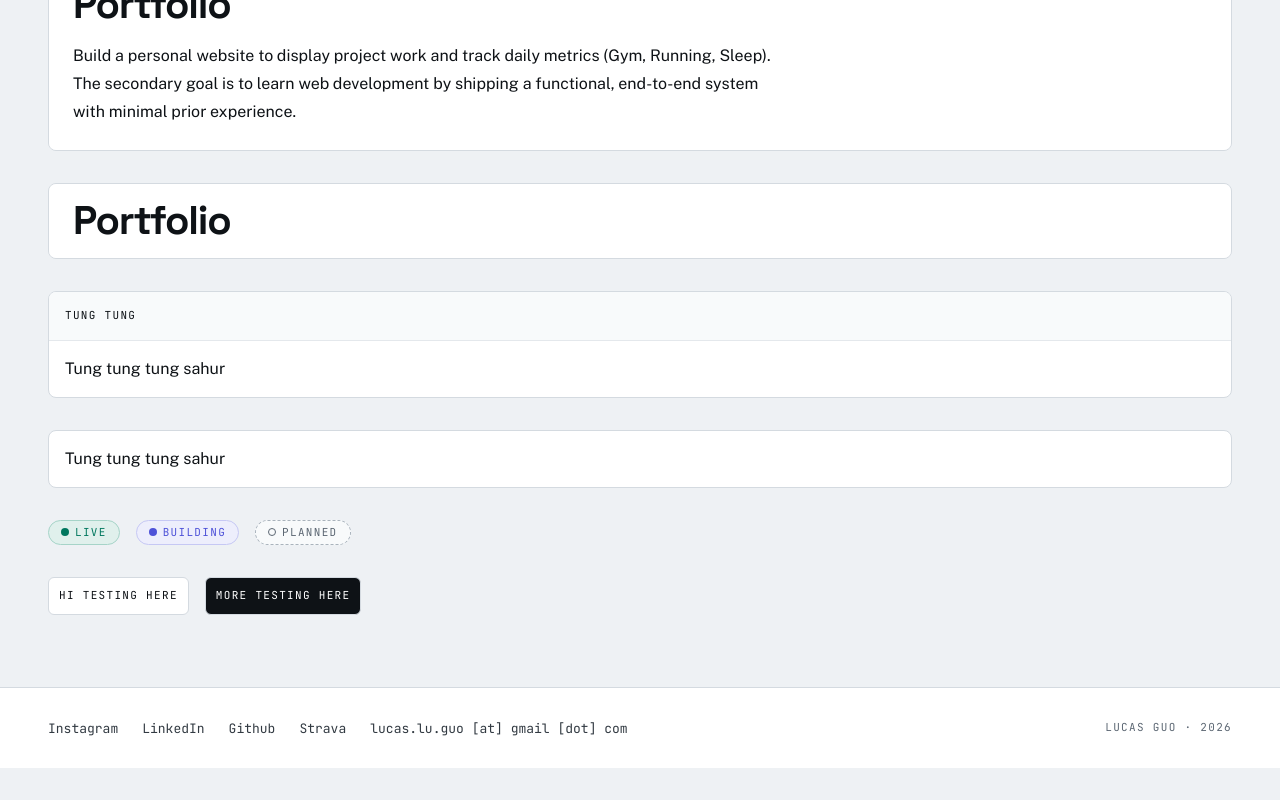
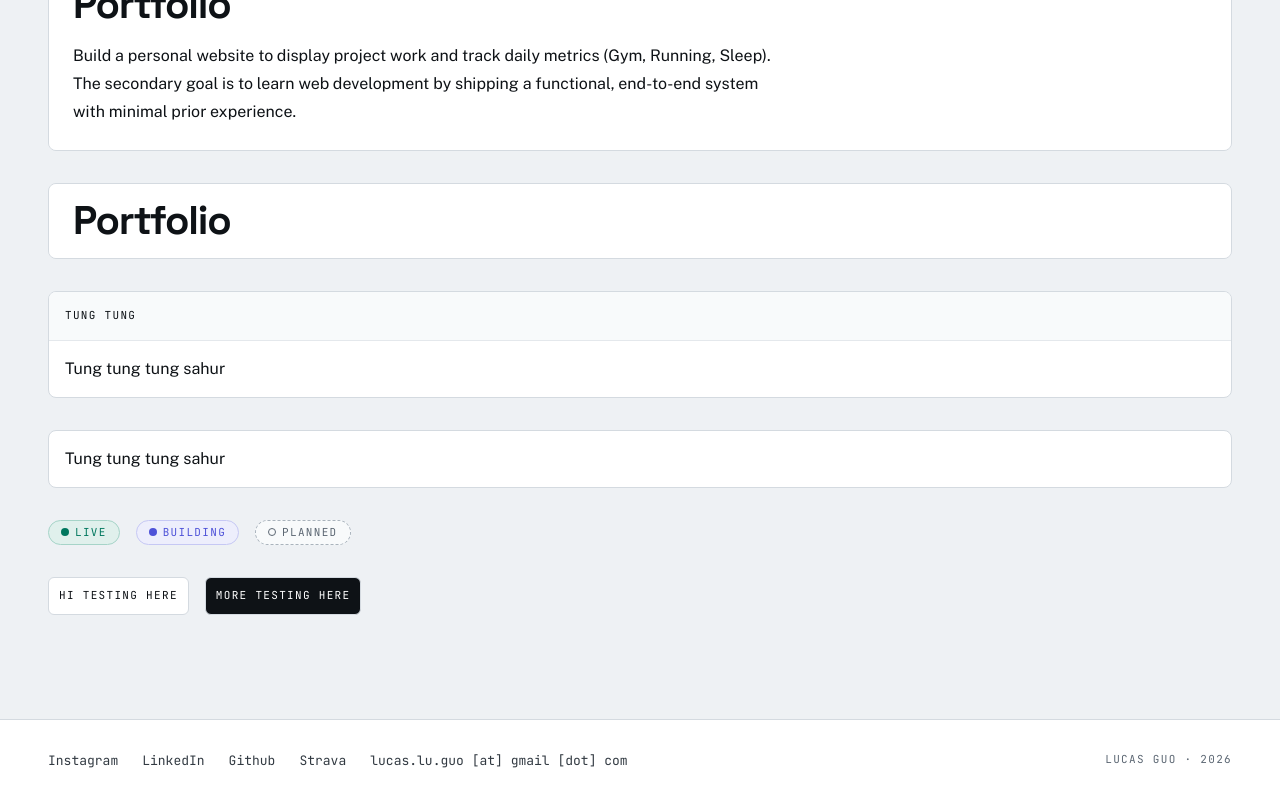
Before and after one commit to lucas-guo-2008/portfolio, a Next.js app: page /preview in a window 1280 px wide. Shown: the part 205-1005 px from the top of the page. Before the commit the page ends 973 px from the top, so only its background shows below. Built offline with nearby package versions, Linux system fonts and the light colour scheme.

Commit message:
Tweak Card and Footer component padding

```diff
--- a/components/Card.tsx
+++ b/components/Card.tsx
@@ -3,7 +3,7 @@ import { ReactNode } from "react";
 type CardProps = {
     header?: ReactNode;
     children : ReactNode;
-    roomy?: boolean;         // p-6 body instead of p-4 (project cards)
+    roomy?: boolean;         // p-5 md:p-6 body instead of p-4 (project cards)
     interactive?: boolean;   // the whole card is a link: border turns accent on hover
 }
 
@@ -14,7 +14,7 @@ export default function Card({header, children, roomy, interactive}:CardProps) {
             <div className="p-4 bg-surface-muted font-mono text-label uppercase tracking-label border-b border-border-subtle">
                 {header}
             </div>}
-            <div className={roomy ? 'p-6' : 'p-4'}>{children}</div>
+            <div className={roomy ? 'p-5 md:p-6' : 'p-4'}>{children}</div>
         </div>
     );
 }
--- a/components/Footer.tsx
+++ b/components/Footer.tsx
@@ -3,8 +3,7 @@ import SocialLink from "./SocialLink";
 
 export default function Footer() {
     return (
-        // mt adds to <main>'s bottom padding: 12 + 36 = 48px at 390, 32 + 40 = 72px at md
-        <footer className="mt-9 md:mt-10 bg-surface border-t border-border">
+        <footer className="mt-12 md:mt-18 bg-surface border-t border-border">
             <div className="w-full mx-auto max-w-page px-5 md:px-12 py-5 md:py-7 flex flex-col md:flex-row justify-between md:items-center gap-3">
                 <ul className="grid grid-cols-2 gap-x-4 md:flex md:flex-wrap md:gap-6">
                     {socials.map(link => (
```
